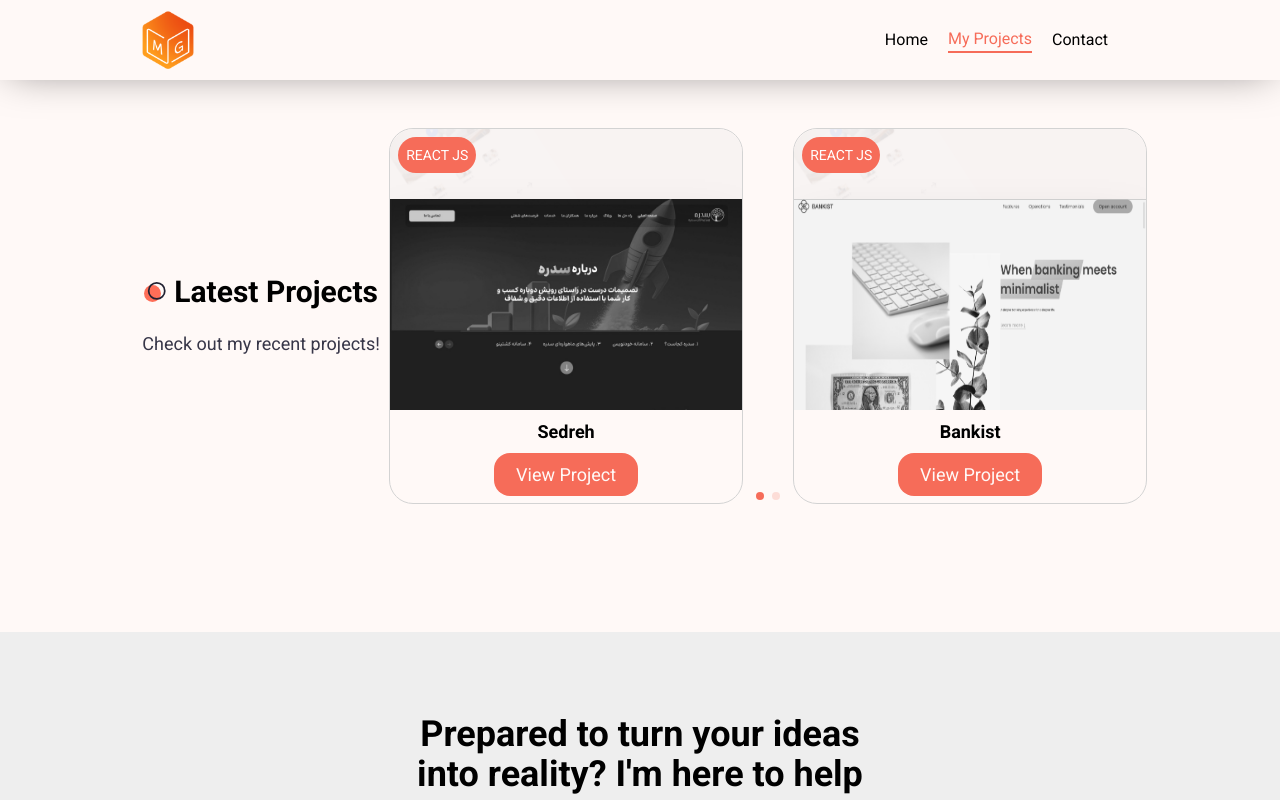
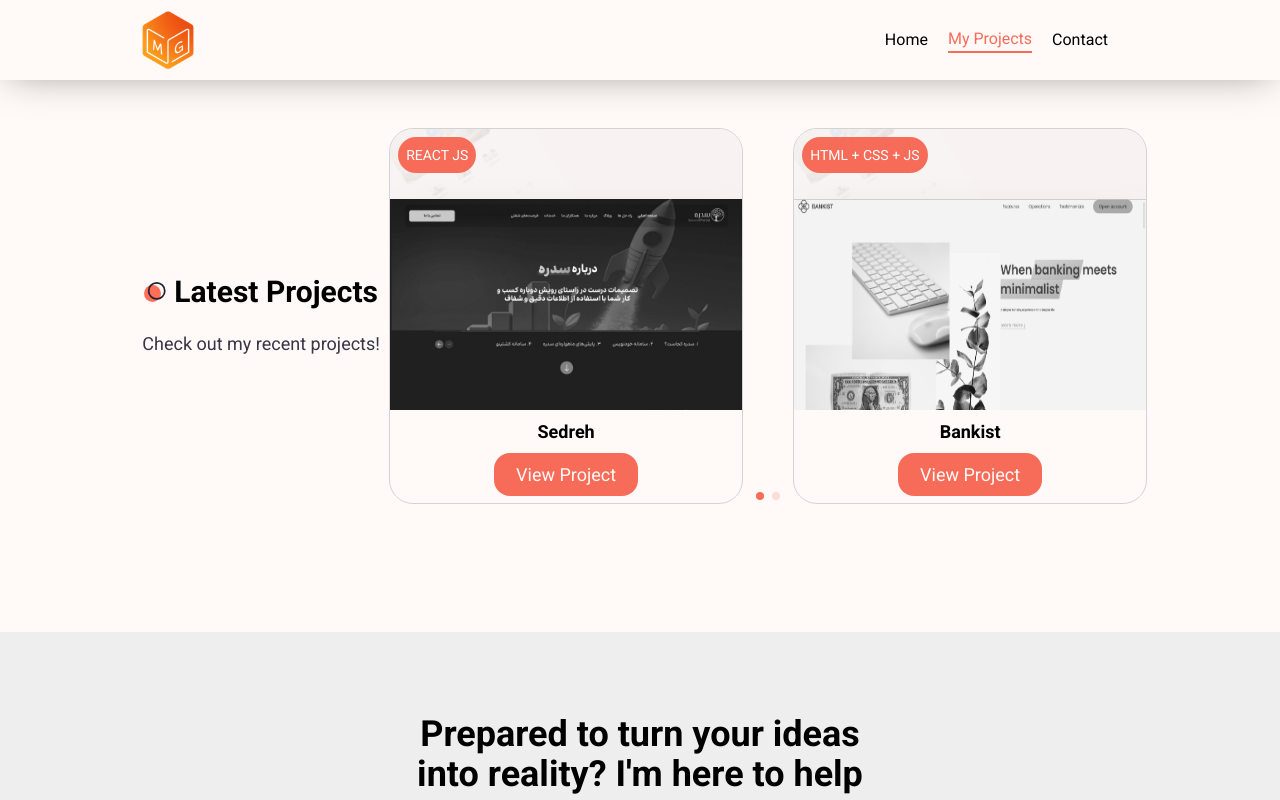
Before and after one commit to m-ganji/portfolio, a React (Vite) app: page /projects in a window 1280 px wide. Shown: the top 800 px of the page. Built offline with nearby package versions, Linux system fonts and the light colour scheme; some icons are missing.

Commit message:
title is fixed now

```diff
--- a/src/components/Projects.jsx
+++ b/src/components/Projects.jsx
@@ -84,7 +84,7 @@
              xl:bg-[110%] xl:bg-no-repeat overflow-hidden h-3/4 w-full flex items-start border-creamy rounded-"
             >
               <span className="text-white bg-mainOrange p-2 rounded-full absolute left-0 ml-2 mt-2 text-sm">
-                REACT JS
+                HTML + CSS + JS
               </span>
               <img
                 src={thirdSite}
@@ -108,7 +108,7 @@
              xl:bg-[110%] xl:bg-no-repeat overflow-hidden h-3/4 w-full flex items-start border-creamy rounded-"
             >
               <span className="text-white bg-mainOrange p-2 rounded-full absolute left-0 ml-2 mt-2 text-sm">
-                REACT JS
+                HTML + CSS + JS
               </span>
               <img
                 src={secondSite}
```
